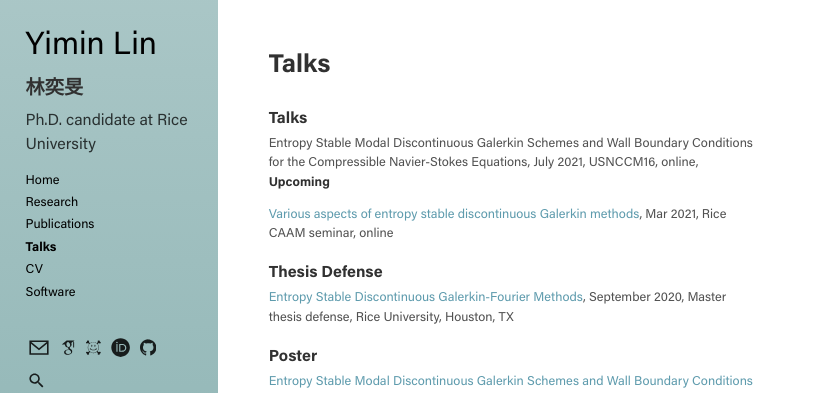
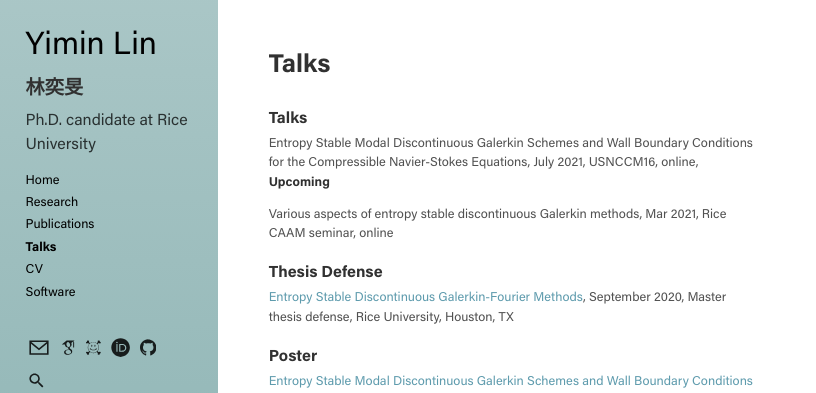
Before and after one commit to yiminllin/yiminllin.github.io, a Jekyll site: the page built from talks.md, in a window 1280 px wide. Shown: the top 393 px of the page, without its empty margins (0-816 px from the left). Built offline with Jekyll 4.4.1, drawn with Linux system fonts in a browser that asks for light colours; part of the change alters nothing that is shown.

```diff
--- a/talks.md
+++ b/talks.md
@@ -11,7 +11,7 @@ sidebar_sort_order: 4
 Entropy Stable Modal Discontinuous Galerkin Schemes and Wall Boundary Conditions for the Compressible Navier-Stokes
 Equations, July 2021, USNCCM16, online, **Upcoming**
 
-[Various aspects of entropy stable discontinuous Galerkin methods](pdf/CAAM_seminar_Mar_2021_presentation.pdf), Mar
+Various aspects of entropy stable discontinuous Galerkin methods, Mar
 2021, Rice CAAM seminar, online
 
 
```
